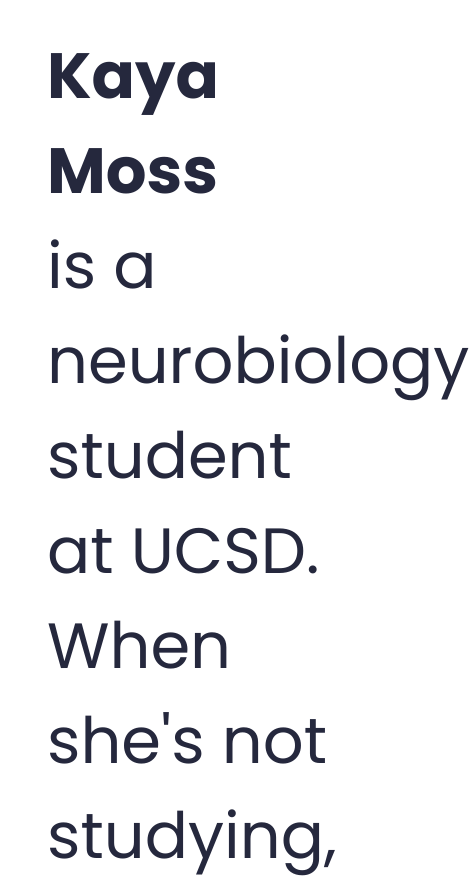
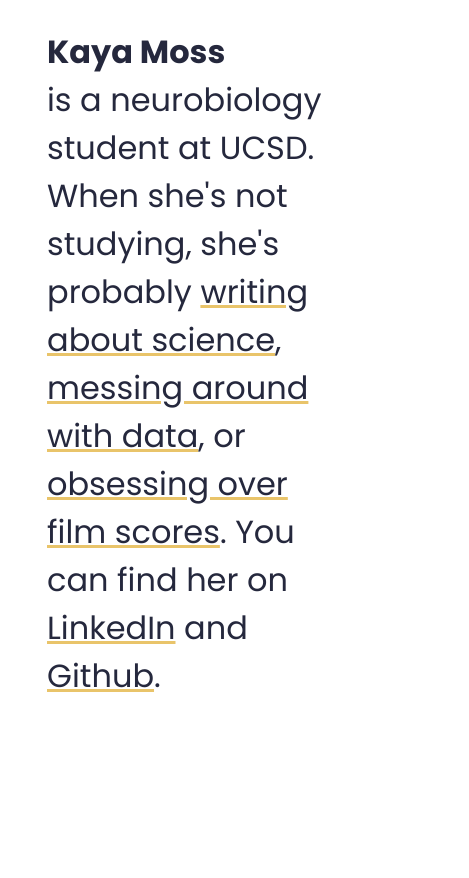
Before and after one commit to KGMoss/kgmoss.github.io, a plain HTML site: page index.html in a window 390 px wide. Shown: the top 878 px of the page, 469 px wide, since content can reach past the window. After the commit the page ends 844 px from the top, so only its background shows below. Drawn offline with Linux system fonts and the light colour scheme.

Commit message:
Update styles.css

```diff
--- a/styles.css
+++ b/styles.css
@@ -28,6 +28,25 @@ a:hover
     background-color: #E9C46A;
 }
 
+
+/* mobile layout */
+@media only screen and (max-width: 768px)
+{
+  body
+  {
+  font-size:3em;
+
+  }
+}
+
+@media only screen and (max-width: 600px)
+{
+  body
+  {
+  font-size:2em;
+
+  }
+}
 
 /* poppins classes */
 /**/
```
